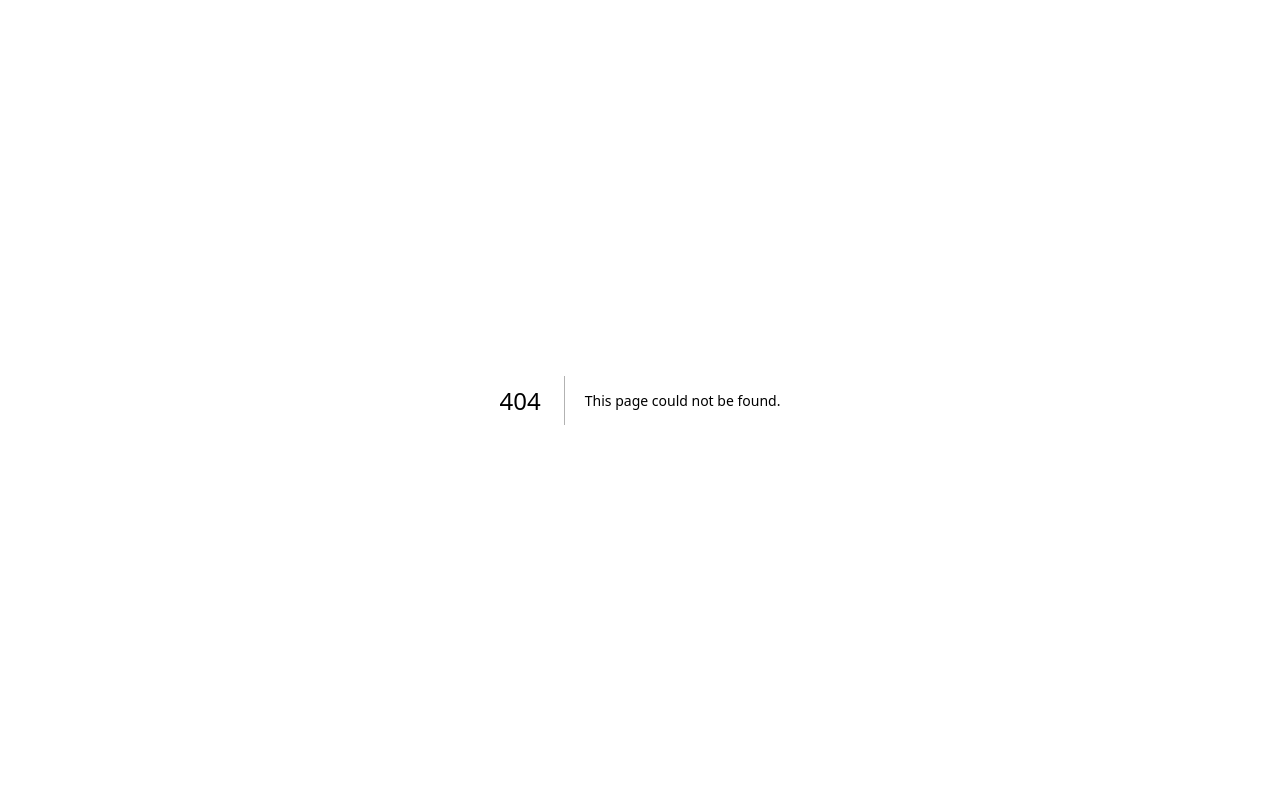
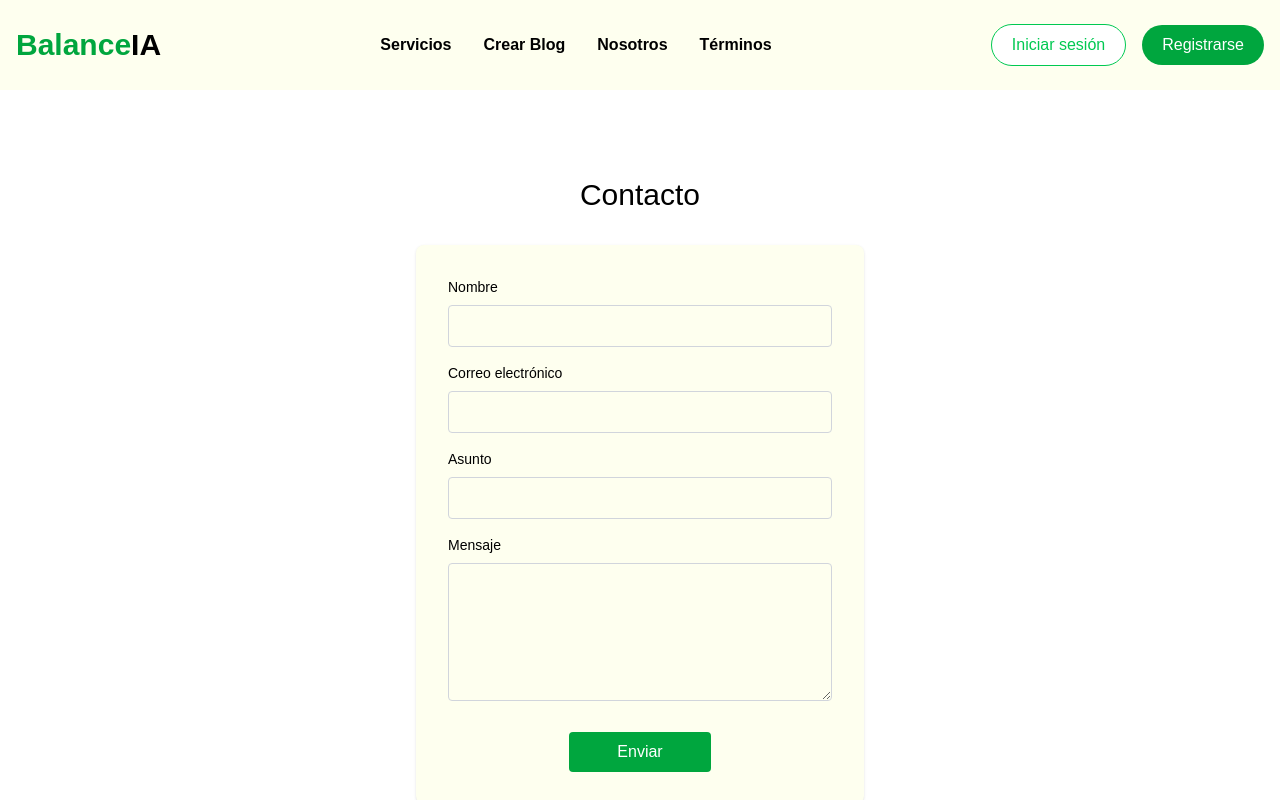
Before and after one commit to M41k80/express3, a Next.js app in the folder frontend/: page /contactform in a window 1280 px wide. Before the commit this address had no page. Shown: the top 800 px of the page. Built offline with nearby package versions, Linux system fonts and the light colour scheme.

Commit message:
feat header/navbar separted as component. Form Finished

```diff
--- /dev/null
+++ b/frontend/src/app/components/Header/page.tsx
@@ -0,0 +1,71 @@
+import React, {useState} from "react";
+import Link from "next/link";
+import LoginModal from "../LoginModal/page";
+import RegisterModal from "../RegisterModal/page";
+
+
+const Header = () => {
+
+    const [isLoginModalOpen, setIsLoginModalOpen] = useState(false)
+    const [isRegisterModalOpen, setIsRegisterModalOpen] = useState(false)
+
+    const openLoginModal = () => {
+      setIsLoginModalOpen(true)
+      setIsRegisterModalOpen(false)
+    }
+
+    const openRegisterModal = () => {
+      setIsRegisterModalOpen(true)
+      setIsLoginModalOpen(false)
+    }
+
+    const closeModals = () => {
+      setIsLoginModalOpen(false)
+      setIsRegisterModalOpen(false)
+    }
+
+    const handleRegisterSuccess = () => {
+        setIsRegisterModalOpen(false);
+        setIsLoginModalOpen(true); // Abre el modal de login
+      };
+
+  return (
+     <div className="container mx-auto px-4 py-6 flex justify-between items-center">
+        <div className="text-3xl font-bold text-green-600 ">
+          Balance<span className="text-black">IA</span>
+        </div>
+        <div className="hidden md:flex items-center space-x-8 font-bold">
+          <Link href="#" className="text-black hover:text-green-500">
+            Servicios
+          </Link>
+          <Link href="#" className="text-black hover:text-green-500">
+            Crear Blog
+          </Link>
+          <Link href="#" className="text-black hover:text-green-500">
+            Nosotros
+          </Link>
+          <Link href="#" className="text-black hover:text-green-500">
+          Términos
+          </Link>
+        </div>
+        <div className="flex items-center space-x-4">
+          <button
+            onClick={openLoginModal}
+            className="px-5 py-2 rounded-full bg-white text-green-500 border border-green-500 hover:bg-green-50"
+          >
+            Iniciar sesión
+          </button>
+          <button
+            onClick={openRegisterModal}
+            className="px-5 py-2 rounded-full bg-green-600 text-white hover:bg-green-700"
+          >
+            Registrarse
+          </button>
+        </div>
+        <LoginModal isOpen={isLoginModalOpen} onClose={closeModals} onSwitchToRegister={openRegisterModal} />
+        <RegisterModal isOpen={isRegisterModalOpen} onClose={closeModals} onSwitchToLogin={openLoginModal} onRegisterSuccess={handleRegisterSuccess}/>
+      </div>
+  );
+}
+
+export default Header;
--- a/frontend/src/app/components/Hero/index.tsx
+++ b/frontend/src/app/components/Hero/index.tsx
@@ -1,75 +1,15 @@
-"use client"
+"use client";
 
 import React from "react";
-import { useState } from "react";
 import Image from "next/image";
-import Link from "next/link";
 import Footer from "../Footer/page";
-import LoginModal from "../LoginModal/page";
-import RegisterModal from "../RegisterModal/page";
+import Header from "../Header/page";
 
 const Hero = () => {
-
-    const [isLoginModalOpen, setIsLoginModalOpen] = useState(false)
-    const [isRegisterModalOpen, setIsRegisterModalOpen] = useState(false)
-
-    const openLoginModal = () => {
-      setIsLoginModalOpen(true)
-      setIsRegisterModalOpen(false)
-    }
-
-    const openRegisterModal = () => {
-      setIsRegisterModalOpen(true)
-      setIsLoginModalOpen(false)
-    }
-
-    const closeModals = () => {
-      setIsLoginModalOpen(false)
-      setIsRegisterModalOpen(false)
-    }
-
-    const handleRegisterSuccess = () => {
-        setIsRegisterModalOpen(false);
-        setIsLoginModalOpen(true); // Abre el modal de login
-      };
-
-
   return (
     <div className="min-h-screen bg-[#FEFFEF]">
       {/* Header Section */}
-      <div className="container mx-auto px-4 py-6 flex justify-between items-center">
-        <div className="text-3xl font-bold text-green-600 ">
-          Balance<span className="text-black">IA</span>
-        </div>
-        <div className="hidden md:flex items-center space-x-8">
-          <Link href="#" className="text-black hover:text-green-500">
-            Nosotros
-          </Link>
-          <Link href="#" className="text-black hover:text-green-500">
-            Blog
-          </Link>
-          <Link href="#" className="text-black hover:text-green-500">
-            Contacto
-          </Link>
-          <Link href="#" className="text-black hover:text-green-500">
-            Términos
-          </Link>
-        </div>
-        <div className="flex items-center space-x-4">
-          <button
-            onClick={openLoginModal}
-            className="px-5 py-2 rounded-full bg-white text-green-500 border border-green-500 hover:bg-green-50"
-          >
-            Iniciar sesión
-          </button>
-          <button
-            onClick={openRegisterModal}
-            className="px-5 py-2 rounded-full bg-green-600 text-white hover:bg-green-700"
-          >
-            Registrarse
-          </button>
-        </div>
-      </div>
+      <Header />
       {/* Hero Section */}
       <div className="container mx-auto px-4 relative overflow-hidden">
         <div className="flex flex-col md:flex-row items-center bg-[#FEFFEF] text-black">
@@ -104,8 +44,6 @@ const Hero = () => {
       </div>
 
       {/* Modals for Login and Register */}
-      <LoginModal isOpen={isLoginModalOpen} onClose={closeModals} onSwitchToRegister={openRegisterModal} />
-      <RegisterModal isOpen={isRegisterModalOpen} onClose={closeModals} onSwitchToLogin={openLoginModal} onRegisterSuccess={handleRegisterSuccess}/>
 
       {/* Services Section */}
       <div className="bg-white">
--- /dev/null
+++ b/frontend/src/app/contactform/page.tsx
@@ -0,0 +1,129 @@
+"use client";
+
+import React, { useState } from "react";
+import Header from "../components/Header/page";
+import Footer from "../components/Footer/page";
+
+const ContactForm = () => {
+  const [formData, setFormData] = useState({
+    nombre: "",
+    correo: "",
+    asunto: "",
+    mensaje: "",
+  });
+
+  const handleChange = (
+    e: React.ChangeEvent<HTMLInputElement | HTMLTextAreaElement>
+  ) => {
+    const { name, value } = e.target;
+    setFormData((prev) => ({
+      ...prev,
+      [name]: value,
+    }));
+  };
+
+  const handleSubmit = (e: React.FormEvent) => {
+    e.preventDefault();
+    // Handle form submission logic here
+    console.log(formData);
+  };
+
+  return (
+    <div className="min-h-screen bg-[#FEFFEF]">
+      <Header />
+      <div className="flex flex-col items-center justify-center min-h-screen py-12 px-4 bg-white">
+        <h1 className="text-3xl font-medium mb-8 text-center text-black">
+          Contacto
+        </h1>
+
+        <div className="w-full max-w-md bg-[#FEFFEF] rounded-lg p-8 shadow-sm text-black">
+          <form onSubmit={handleSubmit}>
+            <div className="mb-4">
+              <label
+                htmlFor="nombre"
+                className="block text-sm font-medium mb-2"
+              >
+                Nombre
+              </label>
+              <input
+                type="text"
+                id="nombre"
+                name="nombre"
+                value={formData.nombre}
+                onChange={handleChange}
+                className="w-full p-2 border border-gray-300 rounded bg-[#FEFFEF]"
+                required
+              />
+            </div>
+
+            <div className="mb-4">
+              <label
+                htmlFor="correo"
+                className="block text-sm font-medium mb-2"
+              >
+                Correo electrónico
+              </label>
+              <input
+                type="email"
+                id="correo"
+                name="correo"
+                value={formData.correo}
+                onChange={handleChange}
+                className="w-full p-2 border border-gray-300 rounded bg-[#FEFFEF]"
+                required
+              />
+            </div>
+
+            <div className="mb-4">
+              <label
+                htmlFor="asunto"
+                className="block text-sm font-medium mb-2"
+              >
+                Asunto
+              </label>
+              <input
+                type="text"
+                id="asunto"
+                name="asunto"
+                value={formData.asunto}
+                onChange={handleChange}
+                className="w-full p-2 border border-gray-300 rounded bg-[#FEFFEF]"
+                required
+              />
+            </div>
+
+            <div className="mb-6">
+              <label
+                htmlFor="mensaje"
+                className="block text-sm font-medium mb-2"
+              >
+                Mensaje
+              </label>
+              <textarea
+                id="mensaje"
+                name="mensaje"
+                value={formData.mensaje}
+                onChange={handleChange}
+                rows={5}
+                className="w-full p-2 border border-gray-300 rounded bg-[#FEFFEF]"
+                required
+              />
+            </div>
+
+            <div className="flex justify-center">
+              <button
+                type="submit"
+                className="bg-green-600 hover:bg-green-700 text-white py-2 px-12 rounded transition-colors"
+              >
+                Enviar
+              </button>
+            </div>
+          </form>
+        </div>
+      </div>
+      <Footer />
+    </div>
+  );
+};
+
+export default ContactForm;
```
